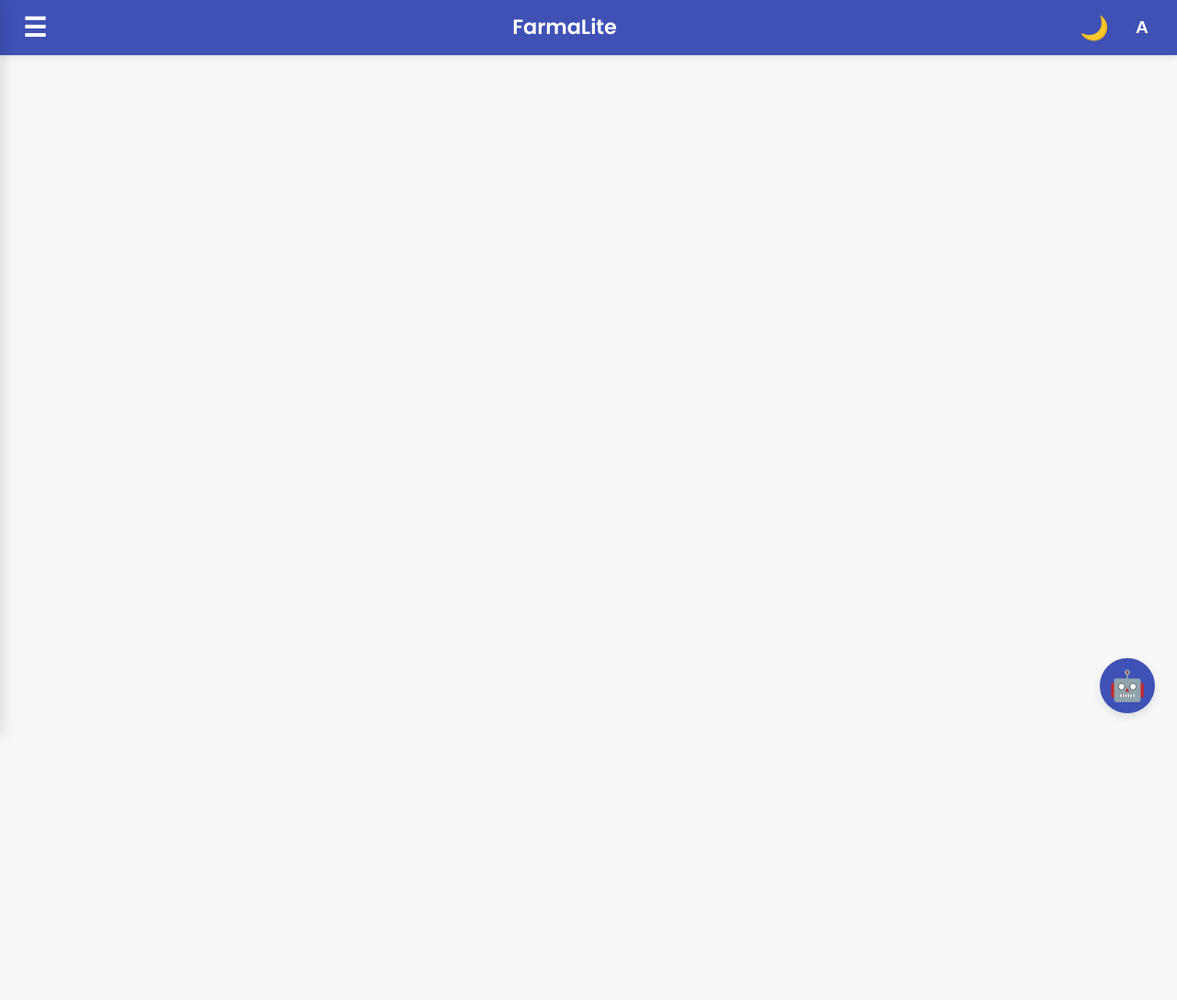
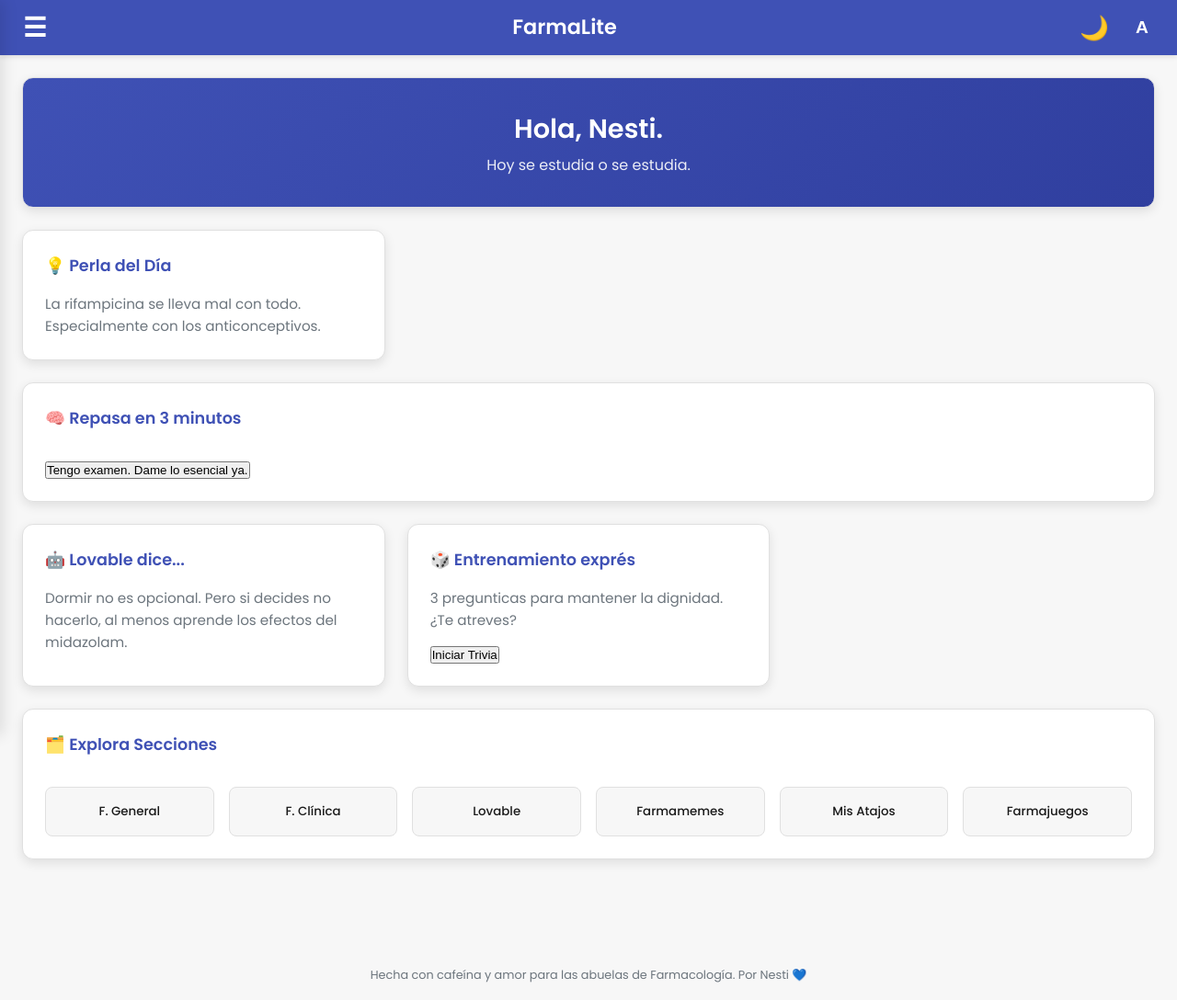
Before and after one commit to nesqr/FarmaLite, a plain HTML site: page index.html in a window 1280 px wide. Shown: the whole page at 92% size. Before the commit the page ends 800 px from the top, so only its background shows below. Drawn offline with Linux system fonts and the light colour scheme.

Commit message:
Actualizar index.html

```diff
--- a/index.html
+++ b/index.html
@@ -22,25 +22,78 @@
             <button id="font-size-toggle" aria-label="Cambiar tamaño de fuente">A</button>
         </div>
     </header>
+
     <nav id="side-menu">
         <div class="menu-content">
             <div class="menu-title">📱 FarmaLite</div>
             <ul>
                 <li><a href="#" class="menu-item" data-section="home">🏠 Inicio</a></li>
-                <li class="menu-category">
-                    <div class="category-header"><span>📚 Farmacología General</span><span class="expand-icon">+</span></div>
-                    <ul class="submenu">
-                        <li><a href="#" class="menu-item" data-section="introduccion">Introducción</a></li>
-                        <li><a href="#" class="menu-item" data-section="bases">Bases científicas</a></li>
-                    </ul>
-                </li>
+                <li><a href="#" class="menu-item" data-section="general">📘 Farmacología General</a></li>
+                <li><a href="#" class="menu-item" data-section="clinica">🧬 Farmacología Clínica</a></li>
+                <li><a href="#" class="menu-item" data-section="lovable-responde">💬 Lovable responde</a></li>
+                <li><a href="#" class="menu-item" data-section="farmamemes">🤣 Farmamemes</a></li>
+                <li><a href="#" class="menu-item" data-section="atajos">📓 Mis Atajos</a></li>
+                <li><a href="#" class="menu-item" data-section="juegos">🎲 Farmajuegos</a></li>
+                <li><a href="#" class="menu-item" data-action="mostrar-perla">📢 Perla del Día</a></li>
+                <li><a href="#" class="menu-item" data-action="cambiar-nombre">🖊️ Cambiar nombre</a></li>
             </ul>
         </div>
-        <div class="menu-footer">Versión 5.0 - Modular</div>
+        <div class="menu-footer">
+            Versión 3.1.2 – por Nesti
+        </div>
     </nav>
-    <main id="content-area"></main>
-    <button id="lovable-btn" aria-label="Mensaje de Lovable">🤖</button>
-    <div id="lovable-tooltip"></div>
+
+    <main id="content-area">
+        <div id="home-dashboard">
+            <div class="dashboard-card welcome-card">
+                <h2 id="saludo-usuario">Hola, Nesti.</h2>
+                <p>Hoy se estudia o se estudia.</p>
+            </div>
+
+            <div class="dashboard-card" id="perla-card">
+                <h3 class="card-title">💡 Perla del Día</h3>
+                <p class="card-content">La rifampicina se lleva mal con todo. Especialmente con los anticonceptivos.</p>
+            </div>
+
+            <div class="dashboard-card" id="ultima-visita-card" style="display: none;">
+                <h3 class="card-title">📚 Última sección visitada</h3>
+                <button class="btn" id="continuar-btn">Continuar en: Antimicrobianos</button>
+            </div>
+
+            <div class="dashboard-card wide-card" id="repaso-card">
+                <h3 class="card-title">🧠 Repasa en 3 minutos</h3>
+                <button class="btn">Tengo examen. Dame lo esencial ya.</button>
+            </div>
+
+            <div class="dashboard-card" id="lovable-home-card">
+                <h3 class="card-title">🤖 Lovable dice...</h3>
+                <p class="card-content">Dormir no es opcional. Pero si decides no hacerlo, al menos aprende los efectos del midazolam.</p>
+            </div>
+
+            <div class="dashboard-card" id="entrenamiento-card">
+                <h3 class="card-title">🎲 Entrenamiento exprés</h3>
+                <p class="card-content">3 pregunticas para mantener la dignidad. ¿Te atreves?</p>
+                <button class="btn">Iniciar Trivia</button>
+            </div>
+
+            <div class="dashboard-card wide-card" id="explorar-card">
+                <h3 class="card-title">🗂️ Explora Secciones</h3>
+                <div class="explorar-grid">
+                    <button class="seccion-btn">F. General</button>
+                    <button class="seccion-btn">F. Clínica</button>
+                    <button class="seccion-btn">Lovable</button>
+                    <button class="seccion-btn">Farmamemes</button>
+                    <button class="seccion-btn">Mis Atajos</button>
+                    <button class="seccion-btn">Farmajuegos</button>
+                </div>
+            </div>
+        </div>
+    </main>
+
+    <div class="pie-de-pagina">
+        Hecha con cafeína y amor para las abuelas de Farmacología. Por Nesti 💙
+    </div>
+
     <div id="overlay"></div>
     <script src="ui.js" type="module"></script>
 </body>
```
